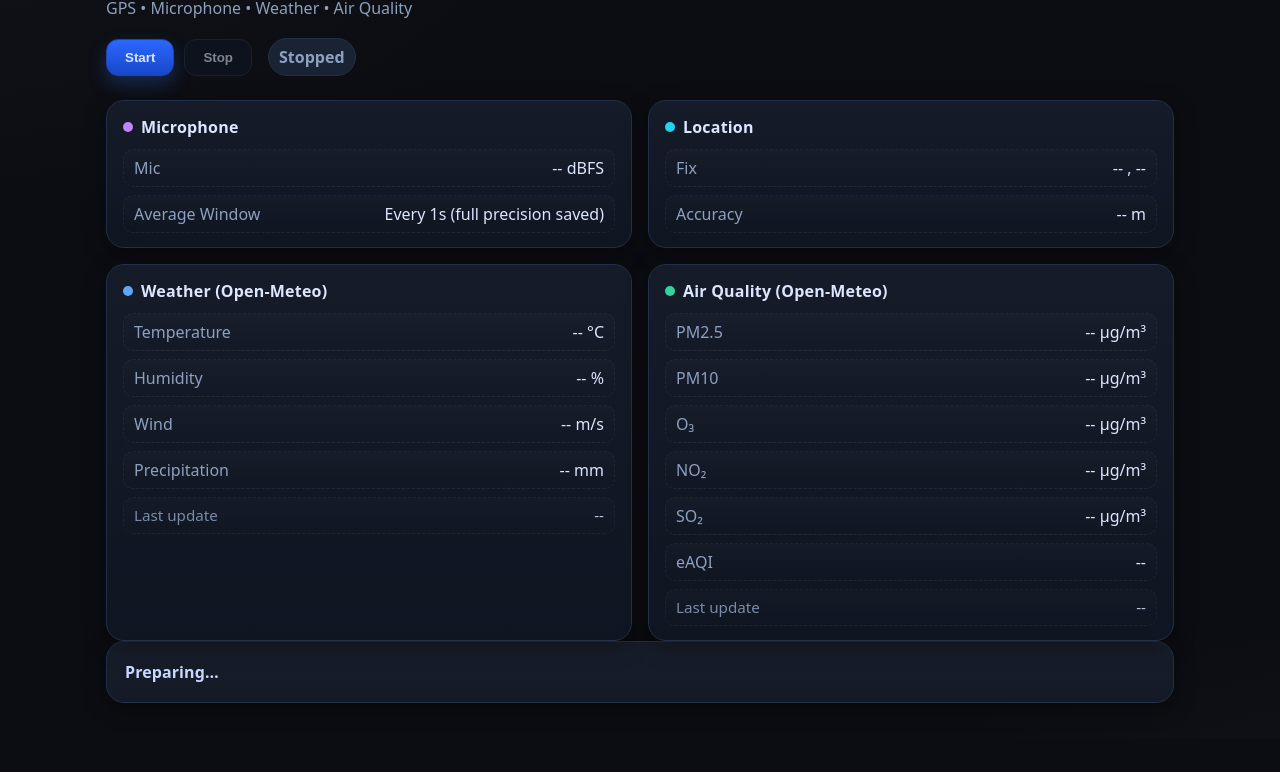
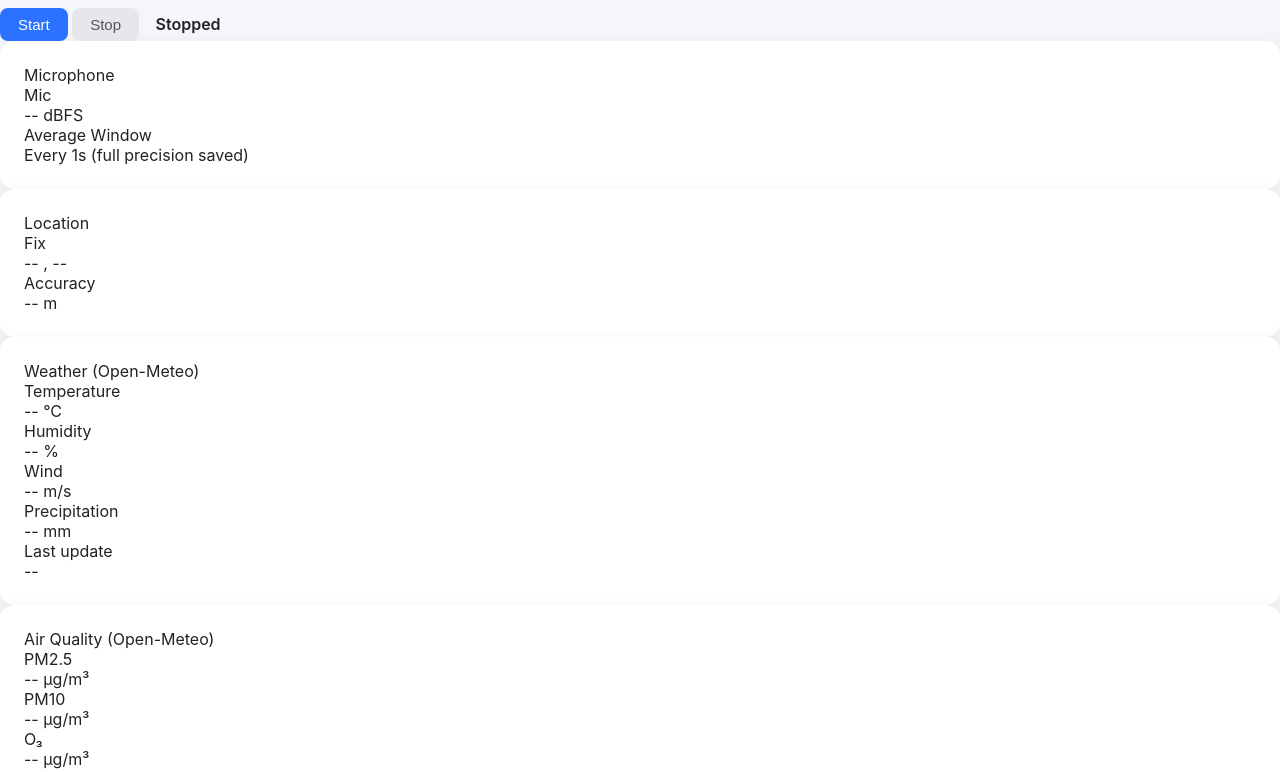
Before and after one commit to SharathPradeep/Urban-Computing, a plain HTML site: page index.html in a window 1280 px wide. Shown: the part 89-861 px from the top of the page. Before the commit the page ends 828 px from the top, so only its background shows below. Drawn offline with Linux system fonts and the light colour scheme.

Commit message:
modified ui

```diff
--- a/styles.css
+++ b/styles.css
@@ -1,168 +1,115 @@
-:root{
-  --bg: #0b0d12;
-  --bg-elev: #10131a;
-  --panel: #0f1623;
-  --card: #151b28;
-  --border: #233049;
-  --muted: #8ea0bf;
-  --text: #dbe6ff;
-  --accent: #4da3ff;
-  --accent-2: #8bfa9e;
-  --warn: #ffd166;
-  --danger: #ff7b7b;
-  --shadow: 0 6px 22px rgba(0,0,0,.35);
+body {
+  margin: 0;
+  padding: 0;
+  font-family: -apple-system, BlinkMacSystemFont, "Segoe UI", Roboto, sans-serif;
+  background: #f4f6fa;
+  color: #222;
 }
 
-* { box-sizing: border-box; }
-
-html, body {
-  height: 100%;
-  margin: 0;
-  background:
-    radial-gradient(1200px 600px at -10% -10%, #2b2f3b33 0, transparent 60%),
-    radial-gradient(900px 500px at 110% 120%, #2b2f3b33 0, transparent 60%),
-    var(--bg);
-  color: var(--text);
-  font: 16px/1.5 ui-sans-serif, system-ui, -apple-system, Segoe UI, Roboto, "Helvetica Neue", Arial, "Noto Sans", "Apple Color Emoji", "Segoe UI Emoji";
+h1 {
+  font-size: 2.3rem;
+  font-weight: 700;
+  margin: 0 0 8px;
 }
 
-.container{
-  max-width: 1100px;
-  margin: 24px auto 64px;
-  padding: 0 16px;
+.top-bar {
+  margin-bottom: 18px;
+  font-size: 14px;
+  color: #4b4b4b;
 }
 
-.app-header{
-  max-width: 1100px;
-  margin: 28px auto 8px;
-  padding: 0 16px;
+/* Buttons */
+button {
+  padding: 8px 18px;
+  border-radius: 8px;
+  border: none;
+  font-size: 15px;
+  cursor: pointer;
+  transition: 0.15s;
 }
 
-h1{
-  margin: 0;
-  font-size: clamp(24px, 3vw, 34px);
-  letter-spacing: .2px;
+#start {
+  background: #2a72ff;
+  color: #fff;
 }
 
-.subtitle{
-  margin: 6px 0 18px;
-  color: var(--muted);
+#start:hover {
+  background: #1a5be0;
 }
 
-.controls{
-  display: flex;
-  align-items: center;
-  gap: 10px;
-  margin-bottom: 8px;
+#stop {
+  background: #e5e7eb;
+  color: #555;
 }
 
-.btn{
-  --pad-x: 18px;
-  padding: 10px var(--pad-x);
-  border-radius: 12px;
-  background: var(--panel);
-  border: 1px solid var(--border);
-  color: var(--text);
-  font-weight: 600;
-  cursor: pointer;
-  transition: transform .06s ease, background .2s ease, border-color .2s ease;
+#stop:hover {
+  background: #d4d6da;
 }
-.btn:hover{ transform: translateY(-1px); }
-.btn:disabled{
-  opacity: .55;
-  cursor: not-allowed;
-}
-.btn-primary{
-  background: linear-gradient(180deg, #2b68ff, #1747c9);
-  border-color: #1e46a9;
-  box-shadow: 0 8px 18px rgba(55,120,255,.25);
-}
-.status-pill{
-  margin-left: 6px;
-  padding: 6px 10px;
-  border-radius: 999px;
-  background: #1a2333;
-  border: 1px solid var(--border);
-  color: var(--muted);
+
+#status {
+  margin-left: 12px;
   font-weight: 600;
 }
 
-/* Grid of cards */
-.grid{
+/* Cards Grid */
+.dashboard-grid {
   display: grid;
-  grid-template-columns: repeat(12, 1fr);
-  gap: 16px;
+  grid-template-columns: repeat(2, 1fr);
+  gap: 18px;
+  padding: 24px 0;
 }
 
-.card{
-  grid-column: span 12;
-  background: linear-gradient(180deg, var(--card), #0f1521);
-  border: 1px solid var(--border);
-  border-radius: 18px;
-  box-shadow: var(--shadow);
-  padding: 14px 16px;
+/* Card */
+.card {
+  background: white;
+  border-radius: 14px;
+  padding: 24px;
+  box-shadow: 0 3px 18px rgba(0,0,0,0.06);
+  display: flex;
+  flex-direction: column;
+  justify-content: space-between;
 }
 
-@media (min-width: 720px){
-  .card { grid-column: span 6; }
-  .output { grid-column: span 12; }
+.card h2 {
+  margin: 0 0 10px;
+  font-size: 18px;
+  font-weight: 600;
 }
 
-.card-title{
-  display: flex;
-  align-items: center;
-  gap: 8px;
-  font-weight: 800;
-  letter-spacing: .2px;
-  margin-bottom: 10px;
+.card table {
+  width: 100%;
+  border-collapse: collapse;
+  font-size: 15px;
 }
 
-.dot{
-  width: 10px; height: 10px;
-  border-radius: 50%;
-  display: inline-block;
-}
-.dot-mic{ background: #c084fc; }
-.dot-gps{ background: #22d3ee; }
-.dot-weather{ background: #60a5fa; }
-.dot-air{ background: #34d399; }
-
-/* Key–Value table layout */
-.kv{
-  display: grid;
-  gap: 8px;
-}
-.kv .row{
-  display: grid;
-  grid-template-columns: 1fr 1.2fr;
-  gap: 10px;
-  align-items: baseline;
-  padding: 6px 10px;
-  border: 1px dashed rgba(255,255,255,.06);
-  border-radius: 10px;
-  background: linear-gradient(180deg, rgba(255,255,255,.02), rgba(255,255,255,.0));
-}
-.kv .row .k{
-  color: var(--muted);
-}
-.kv .row .v{
-  text-align: right;
-  font-variant-numeric: tabular-nums;
-}
-.kv .row.small{
-  opacity: .85;
-  font-size: .95rem;
+.card table td:first-child {
+  font-weight: 500;
+  padding-right: 16px;
 }
 
-/* Progress / output panel */
-.output{
+.card table td:last-child {
+  text-align: right;
+  opacity: 0.8;
+}
+
+/* Footer */
+#progress {
+  background: white;
   padding: 18px;
-  background:
-    linear-gradient(0deg, rgba(255,255,255,.02), rgba(255,255,255,.01)),
-    linear-gradient(180deg, var(--card), #0f1521);
+  border-radius: 14px;
+  box-shadow: 0 3px 18px rgba(0,0,0,0.06);
+  margin-top: 12px;
 }
-#progress{
-  color: #c9d7ff;
-  font-weight: 600;
-  letter-spacing: .1px;
+
+/* ✅ Mobile responsiveness */
+@media (max-width: 768px) {
+  .dashboard-grid {
+    grid-template-columns: 1fr;
+  }
+  h1 {
+    font-size: 1.8rem;
+  }
+  .card {
+    padding: 20px;
+  }
 }
```
